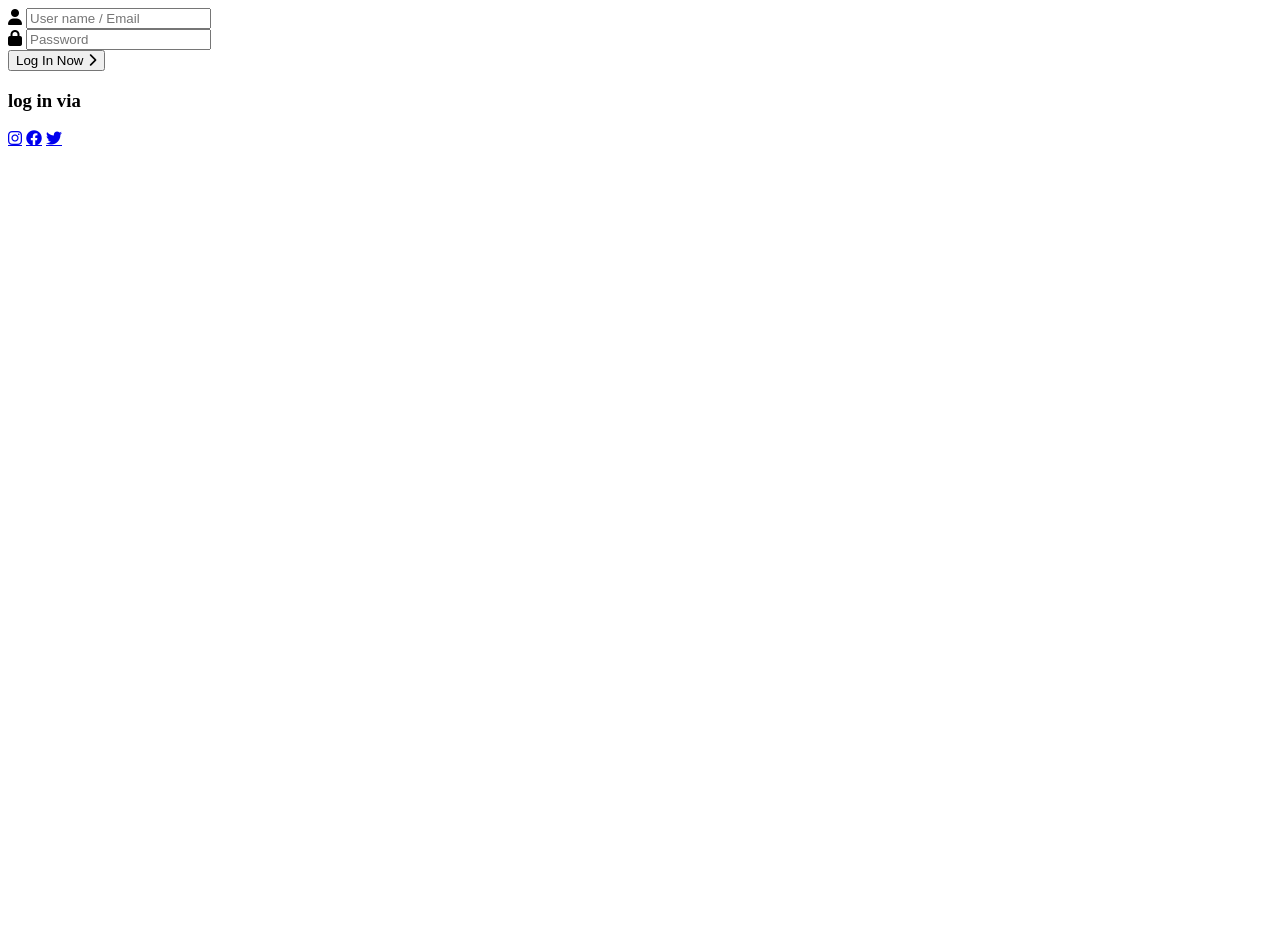
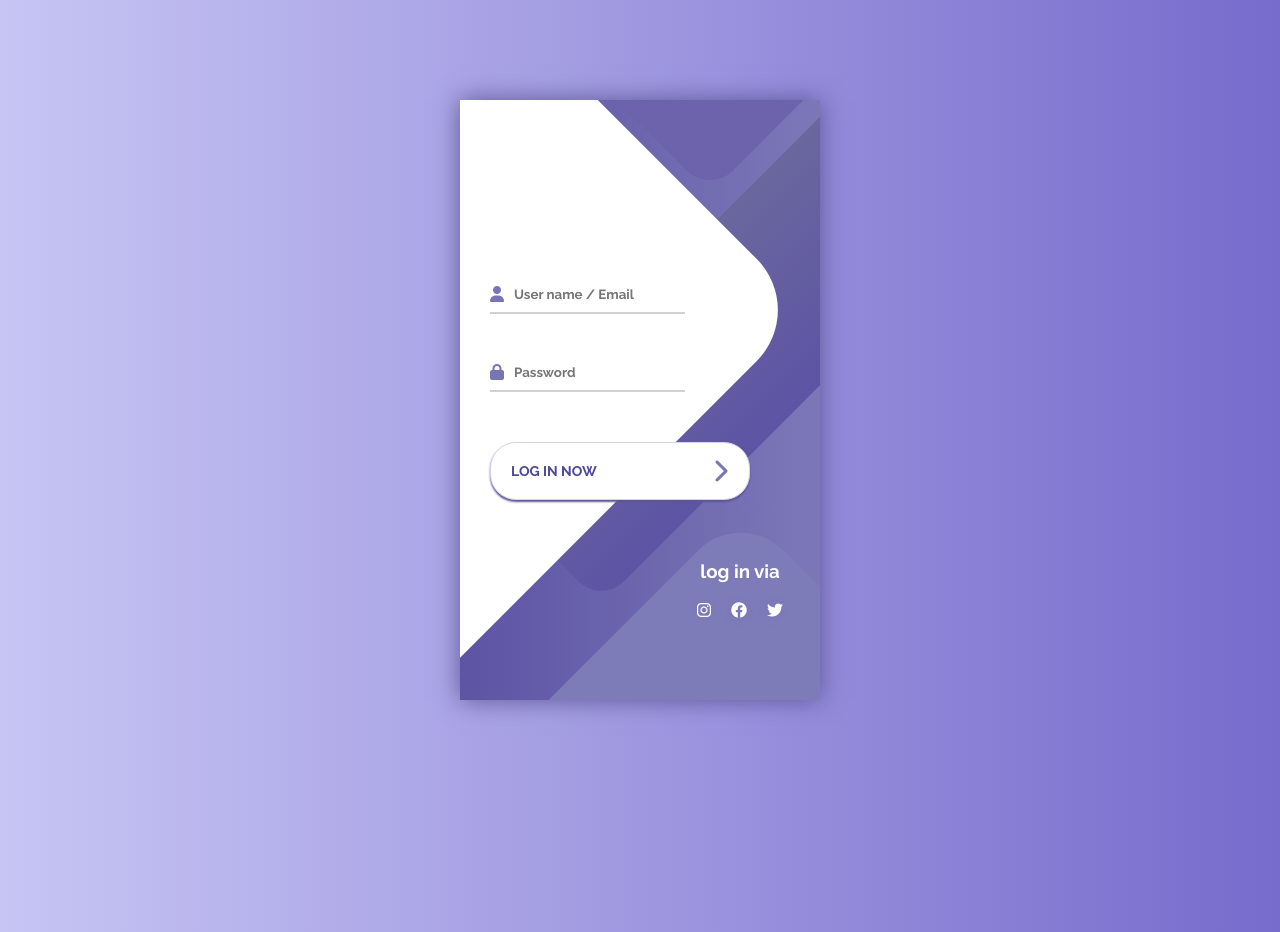
Before and after one commit to AmirAliEidivandi/10-projects-js, a plain HTML site: page project-4/index.html in a window 1280 px wide. Before the commit the page ends 800 px from the top, so only its background shows below. Drawn offline with Linux system fonts and the light colour scheme.

Commit message:
complete css

```diff
--- a/project-4/style.css
+++ b/project-4/style.css
@@ -1 +1,181 @@
 @import url("https://fonts.googleapis.com/css2?family=Poppins:wght@100;200;300;400;500;600;700;800;900&display=swap");
+
+@import url("https://fonts.googleapis.com/css?family=Raleway:400,700");
+
+* {
+    box-sizing: border-box;
+    margin: 0;
+    padding: 0;
+    font-family: Raleway, sans-serif;
+}
+
+body {
+    background: linear-gradient(90deg, #c7c5f4, #776bcc);
+}
+
+.container {
+    display: flex;
+    align-items: center;
+    justify-content: center;
+    min-height: 100vh;
+}
+
+.screen {
+    background: linear-gradient(90deg, #5d54a4, #7c78b8);
+    position: relative;
+    height: 600px;
+    width: 360px;
+    box-shadow: 0px 0px 24px #5c5696;
+}
+
+.screen__content {
+    z-index: 1;
+    position: relative;
+    height: 100%;
+}
+
+.screen__background {
+    position: absolute;
+    top: 0;
+    left: 0;
+    right: 0;
+    bottom: 0;
+    z-index: 0;
+    -webkit-clip-path: inset(0 0 0 0);
+    clip-path: inset(0 0 0 0);
+}
+
+.screen__background__shape {
+    transform: rotate(45deg);
+    position: absolute;
+}
+
+.screen__background__shape1 {
+    height: 520px;
+    width: 520px;
+    background: #fff;
+    top: -50px;
+    right: 120px;
+    border-radius: 0 72px 0 0;
+}
+
+.screen__background__shape2 {
+    height: 220px;
+    width: 220px;
+    background: #6c63ac;
+    top: -172px;
+    right: 0;
+    border-radius: 32px;
+}
+
+.screen__background__shape3 {
+    height: 540px;
+    width: 190px;
+    background: linear-gradient(270deg, #5d54a4, #6a679e);
+    top: -24px;
+    right: 0;
+    border-radius: 32px;
+}
+
+.screen__background__shape4 {
+    height: 400px;
+    width: 200px;
+    background: #7e7bb9;
+    top: 420px;
+    right: 50px;
+    border-radius: 60px;
+}
+
+.login {
+    width: 320px;
+    padding: 30px;
+    padding-top: 156px;
+}
+
+.login__field {
+    padding: 20px 0px;
+    position: relative;
+}
+
+.login__icon {
+    position: absolute;
+    top: 30px;
+    color: #7875b5;
+}
+
+.login__input {
+    border: none;
+    border-bottom: 2px solid #d1d1d4;
+    background: none;
+    padding: 10px;
+    padding-left: 24px;
+    font-weight: 700;
+    width: 75%;
+    transition: 0.2s;
+}
+
+.login__input:active,
+.login__input:focus,
+.login__input:hover {
+    outline: none;
+    border-bottom-color: #6a679e;
+}
+
+.login__submit {
+    background: #fff;
+    font-size: 14px;
+    margin-top: 30px;
+    padding: 16px 20px;
+    border-radius: 26px;
+    border: 1px solid #d4d3e8;
+    text-transform: uppercase;
+    font-weight: 700;
+    display: flex;
+    align-items: center;
+    width: 100%;
+    color: #4c489d;
+    box-shadow: 0px 2px 2px #5c5696;
+    cursor: pointer;
+    transition: 0.2s;
+}
+
+.login__submit:active,
+.login__submit:focus,
+.login__submit:hover {
+    border-color: #6a679e;
+    outline: none;
+}
+
+.button__icon {
+    font-size: 24px;
+    margin-left: auto;
+    color: #7875b5;
+}
+
+.social-login {
+    position: absolute;
+    height: 140px;
+    width: 160px;
+    text-align: center;
+    bottom: 0px;
+    right: 0px;
+    color: #fff;
+}
+
+.social-icons {
+    display: flex;
+    align-items: center;
+    justify-content: center;
+}
+
+.social-login__icon {
+    padding: 20px 10px;
+    color: #fff;
+    text-decoration: none;
+    text-shadow: 0px 0px 8px #7875b5;
+    transition: .3s;
+}
+
+.social-login__icon:hover {
+    transform: scale(1.5);
+}
```
